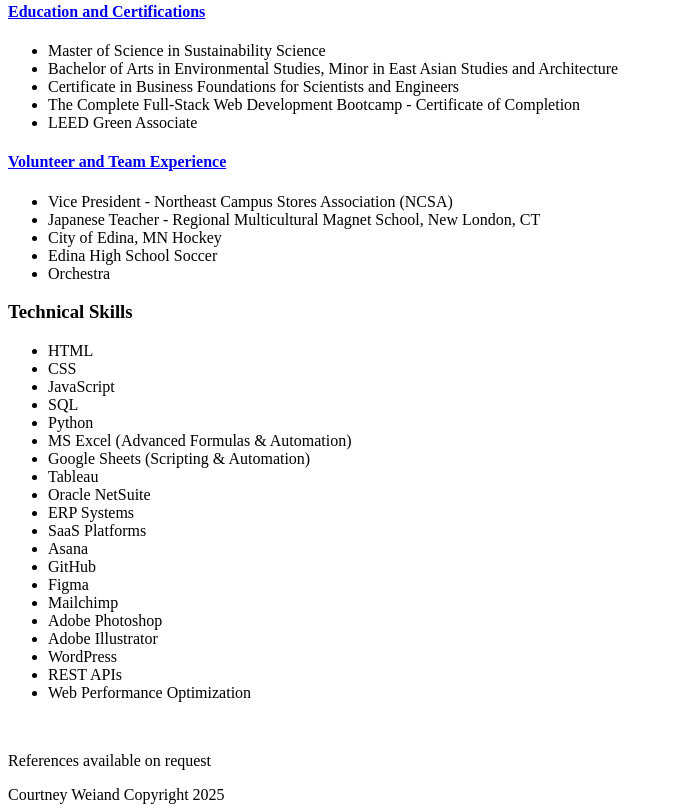
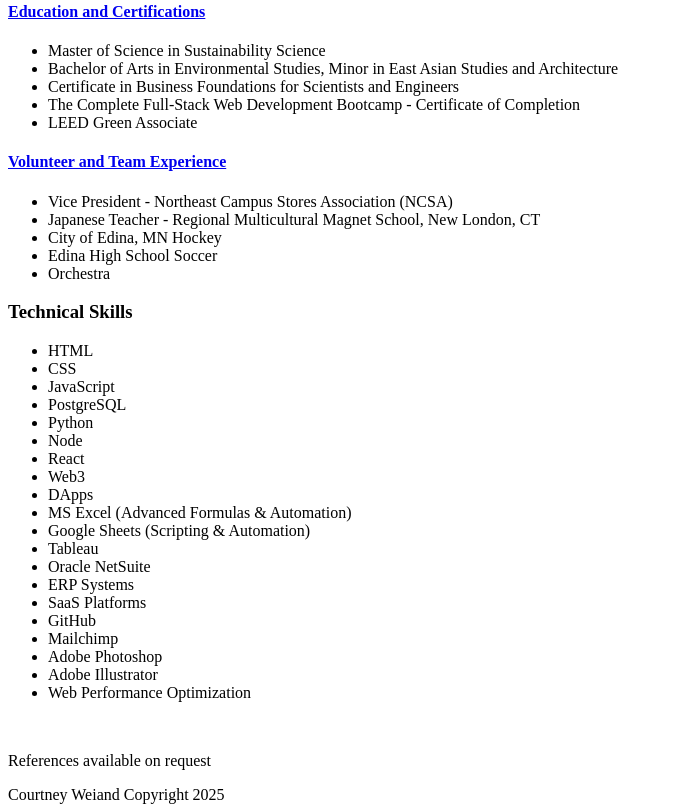
Before and after one commit to cangen/resume, a plain HTML site: page index.html in a window 1280 px wide. Shown: the part 2250-3062 px from the top of the page, without its empty margins (0-673 px from the left). Drawn offline with Linux system fonts and the light colour scheme.

Commit message:
Add files via upload

```diff
--- a/index.html
+++ b/index.html
@@ -171,22 +171,22 @@
                 <li>HTML</li>
                 <li>CSS</li>
                 <li>JavaScript</li>
-                <li>SQL</li>
+                <li>PostgreSQL</li>
                 <li>Python</li>
+                <li>Node</li>
+                <li>React</li>
+                <li>Web3</li>
+                <li>DApps</li>
                 <li>MS Excel (Advanced Formulas & Automation)</li>
                 <li>Google Sheets (Scripting & Automation)</li>
                 <li>Tableau</li>
                 <li>Oracle NetSuite</li>
                 <li>ERP Systems</li>
                 <li>SaaS Platforms</li>
-                <li>Asana</li>
                 <li>GitHub</li>
-                <li>Figma</li>
                 <li>Mailchimp</li>
                 <li>Adobe Photoshop</li>
                 <li>Adobe Illustrator</li>
-                <li>WordPress</li>
-                <li>REST APIs</li>
                 <li>Web Performance Optimization</li>
             </ul>
 
```
